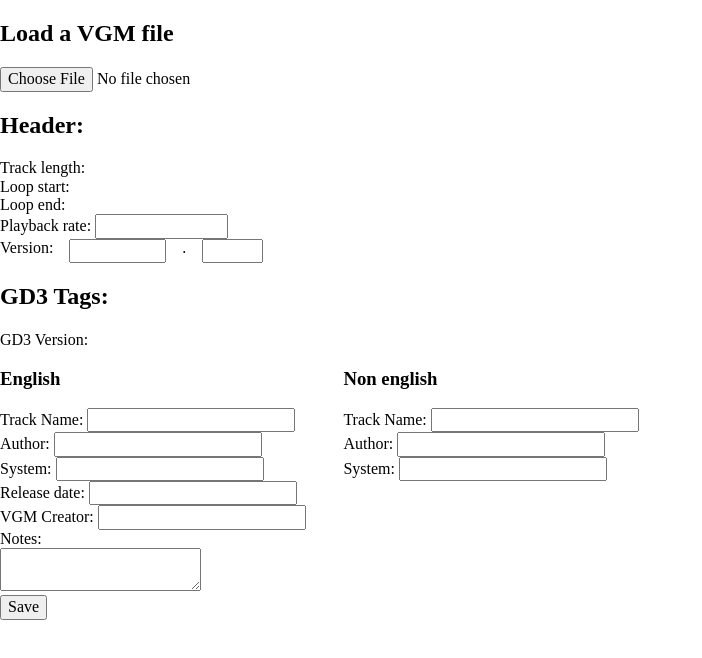
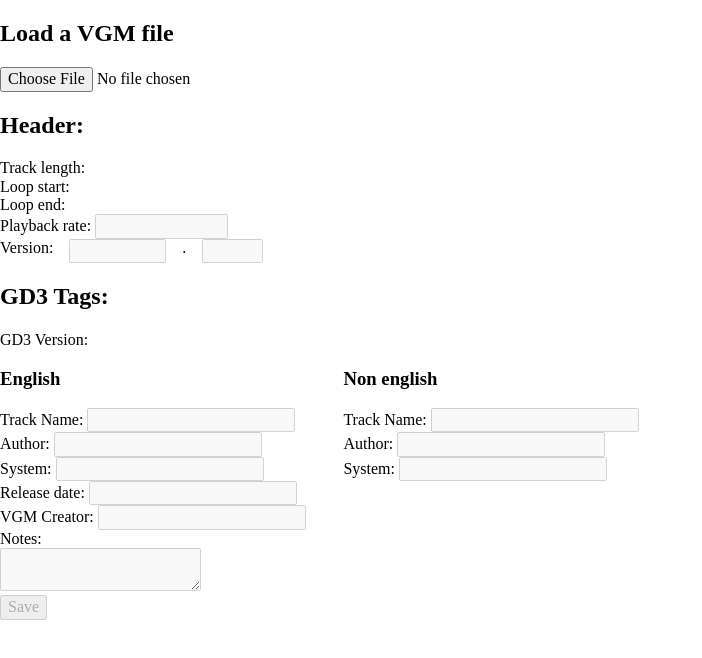
Before and after one commit to JMV76489/vgm-tag-editor-web, a React (Vite) app: page / in a window 1280 px wide. Shown: the top 658 px of the page, without its empty margins (0-702 px from the left). Built offline with nearby package versions, Linux system fonts and the light colour scheme.

Commit message:
fix: disable fields when vgm is not loaded yet

```diff
--- a/src/components/vgm-data-viewer/VGMDataViewer.tsx
+++ b/src/components/vgm-data-viewer/VGMDataViewer.tsx
@@ -16,6 +16,8 @@
         inputNumberOnKeyDownHandler,
         inputTagOnKeyDownHandler
     } = useVGMData();
+
+    const isVGMDataLoaded = vgmData!= undefined;
 
     return (
         <div className='viewer'>
@@ -39,11 +41,12 @@
                     <input
                         type='number'
                         name='rate'
-                        value={vgmData?.rate}
+                        value={isVGMDataLoaded? vgmData.rate : ""}
                         min={0}
                         max={INPUT_NUMBER_MAX_VALUE.UINT_32}
                         onChange={event => inputNumberOnChangeHandler(event, 'rate')}
                         onKeyDown={inputNumberOnKeyDownHandler}
+                        disabled={!isVGMDataLoaded}
                     />
                 </div>
                 <div className='viewer__field viewer__field_version'>
@@ -52,11 +55,12 @@
                         <input
                             type='number'
                             name='version-integer'
-                            value={vgmData?.versionInteger}
+                            value={isVGMDataLoaded ? vgmData.versionInteger : ""}
                             min={0}
                             max={INPUT_NUMBER_MAX_VALUE.VERSION_INTEGER}
                             onChange={event => inputNumberOnChangeHandler(event, 'versionInteger')}
                             onKeyDown={inputNumberOnKeyDownHandler}
+                            disabled={!isVGMDataLoaded}
                         />
                     </div>
                     <span>.</span>
@@ -64,11 +68,12 @@
                         <input
                             type='number'
                             name='version-decimal'
-                            value={vgmData?.versionDecimal}
+                            value={isVGMDataLoaded ? vgmData.versionDecimal : ""}
                             min={0}
                             max={INPUT_NUMBER_MAX_VALUE.VERSION_DECIMAL}
                             onChange={event => inputNumberOnChangeHandler(event, 'versionDecimal')}
                             onKeyDown={inputNumberOnKeyDownHandler}
+                            disabled={!isVGMDataLoaded}
                         />
                     </div>
                 </div>
@@ -86,10 +91,11 @@
                             <input
                                 type='text'
                                 name='track-name-english'
-                                value={vgmData?.gd3Data.trackNameEnglish}
+                                value={vgmData?.gd3Data.trackNameEnglish || ''}
                                 onChange={event => inputTagOnChangeHandler(event, 'trackNameEnglish')}
                                 onKeyDown={inputTagOnKeyDownHandler}
                                 onBlur={inputOnBlurHandler}
+                                disabled={!isVGMDataLoaded}
                             />
                         </div>
                         <div className='viewer__field'>
@@ -97,10 +103,11 @@
                             <input
                                 type='text'
                                 name='author-name-english'
-                                value={vgmData?.gd3Data.originalAuthorEnglish}
+                                value={vgmData?.gd3Data.originalAuthorEnglish || ''}
                                 onChange={event => inputTagOnChangeHandler(event, 'originalAuthorEnglish')}
                                 onKeyDown={inputTagOnKeyDownHandler}
                                 onBlur={inputOnBlurHandler}
+                                disabled={!isVGMDataLoaded}
                             />
                         </div>
                         <div className='viewer__field'>
@@ -108,10 +115,11 @@
                             <input
                                 type='text'
                                 name='system-name-english'
-                                value={vgmData?.gd3Data.systemNameEnglish}
+                                value={vgmData?.gd3Data.systemNameEnglish || ''}
                                 onChange={event => inputTagOnChangeHandler(event, 'systemNameEnglish')}
                                 onKeyDown={inputTagOnKeyDownHandler}
                                 onBlur={inputOnBlurHandler}
+                                disabled={!isVGMDataLoaded}
                             />
                         </div>
                     </div>
@@ -122,10 +130,11 @@
                             <input
                                 type='text'
                                 name='track-name-non-english'
-                                value={vgmData?.gd3Data.trackNameNonEnglish}
+                                value={vgmData?.gd3Data.trackNameNonEnglish || ''}
                                 onChange={event => inputTagOnChangeHandler(event, 'trackNameNonEnglish')}
                                 onKeyDown={inputTagOnKeyDownHandler}
                                 onBlur={inputOnBlurHandler}
+                                disabled={!isVGMDataLoaded}
                             />
                         </div>
                         <div className='viewer__field'>
@@ -133,10 +142,11 @@
                             <input
                                 type='text'
                                 name='author-name-non-english'
-                                value={vgmData?.gd3Data.originalAuthorNonEnglish}
+                                value={vgmData?.gd3Data.originalAuthorNonEnglish || ''}
                                 onChange={event => inputTagOnChangeHandler(event, 'originalAuthorNonEnglish')}
                                 onKeyDown={inputTagOnKeyDownHandler}
                                 onBlur={inputOnBlurHandler}
+                                disabled={!isVGMDataLoaded}
                             />
                         </div>
                         <div className='viewer__field'>
@@ -144,10 +154,11 @@
                             <input
                                 type='text'
                                 name='system-name-non-english'
-                                value={vgmData?.gd3Data.systemNameNonEnglish}
+                                value={vgmData?.gd3Data.systemNameNonEnglish || ''}
                                 onChange={event => inputTagOnChangeHandler(event, 'systemNameNonEnglish')}
                                 onKeyDown={inputTagOnKeyDownHandler}
                                 onBlur={inputOnBlurHandler}
+                                disabled={!isVGMDataLoaded}
                             />
                         </div>
                     </div>
@@ -156,10 +167,11 @@
                     <label>Release date: </label>
                     <input
                         type='text'
-                        value={vgmData?.gd3Data.gameReleaseDate}
+                        value={vgmData?.gd3Data.gameReleaseDate || ''}
                         onChange={event => inputTagOnChangeHandler(event, 'gameReleaseDate')}
                         onKeyDown={inputTagOnKeyDownHandler}
                         onBlur={inputOnBlurHandler}
+                        disabled={!isVGMDataLoaded}
                     />
                 </div>
                 <div className='viewer__field'>
@@ -167,19 +179,21 @@
                     <input
                         type='text'
                         name='creator'
-                        value={vgmData?.gd3Data.vgmCreator}
+                        value={vgmData?.gd3Data.vgmCreator || ''}
                         onChange={event => inputTagOnChangeHandler(event, 'vgmCreator')}
                         onKeyDown={inputTagOnKeyDownHandler}
                         onBlur={inputOnBlurHandler}
+                        disabled={!isVGMDataLoaded}
                     />
                 </div>
                 <div className='viewer__field'>
                     <label>Notes: </label>
                     <br />
                     <textarea
-                        value={vgmData?.gd3Data.notes}
+                        value={vgmData?.gd3Data.notes || ''}
                         onChange={event => inputTagOnChangeHandler(event, 'notes')}
                         onBlur={inputOnBlurHandler}
+                        disabled={!isVGMDataLoaded}
                     />
                 </div>
                 <div className='viewer__field'>
@@ -189,6 +203,7 @@
                                 saveVGMData(vgmData, vgmFileData, vgmfileName);
                             }
                         }}
+                        disabled={!isVGMDataLoaded}
                     >Save</button>
                 </div>
             </div>
```
